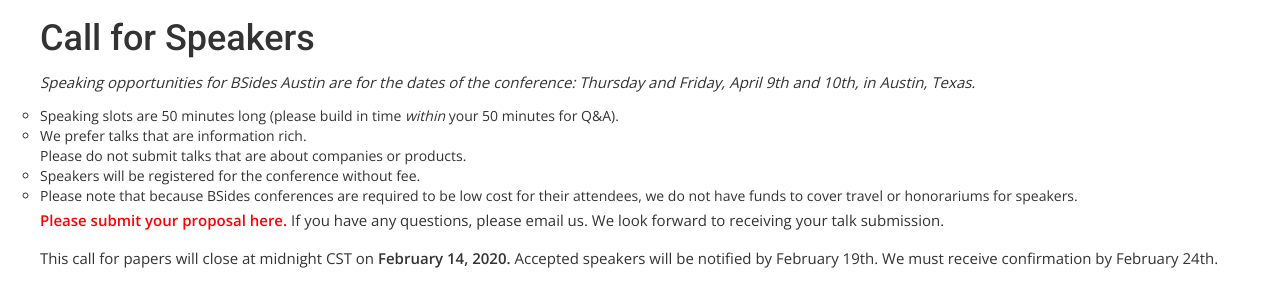
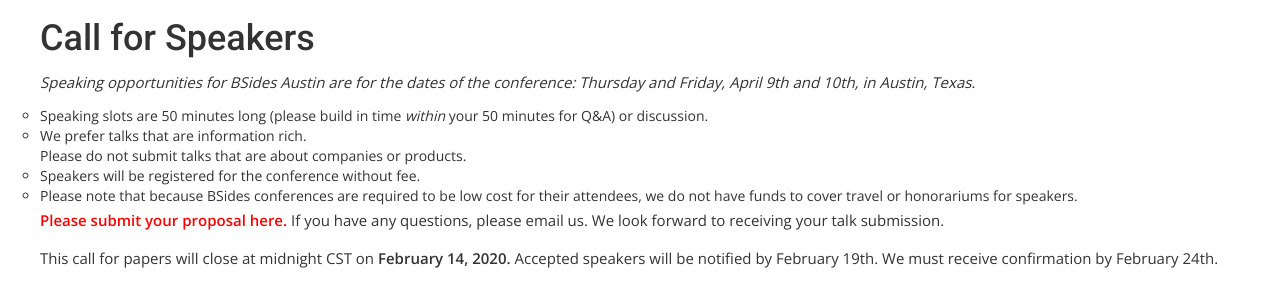
Before and after one commit to bsidesaustin/test, a Jekyll site: the page built from calls.html, in a window 1280 px wide. Shown: the part 572-865 px from the top of the page. Built offline with Jekyll 4.4.1, drawn with Linux system fonts in a browser that asks for light colours; nearby versions of some CDN libraries; some web fonts are replaced.

Commit message:
Update calls.html

```diff
--- a/calls.html
+++ b/calls.html
@@ -27,7 +27,7 @@
 <p><em>Speaking opportunities for BSides Austin are for the dates of the conference: Thursday and Friday, April 9th and 10th, in Austin, Texas.</em></p>
 
 <ul>
-  <li>Speaking slots are 50 minutes long (please build in time <em>within</em> your 50 minutes for Q&amp;A).</li>
+  <li>Speaking slots are 50 minutes long (please build in time <em>within</em> your 50 minutes for Q&amp;A) or discussion.</li>
   <li>We prefer talks that are information rich.</li
   <li>Please do not submit talks that are about companies or products.</li>
   <li>Speakers will be registered for the conference without fee.</li>
```
